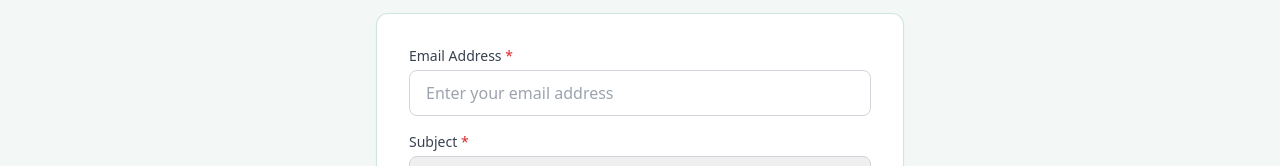
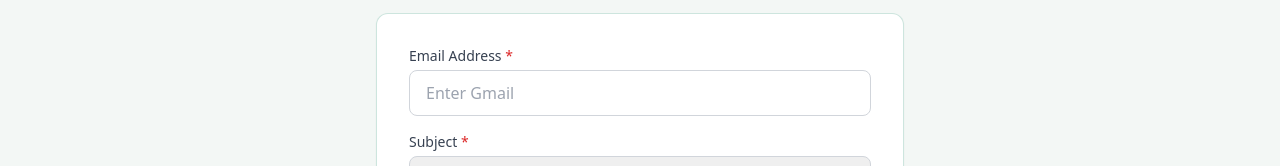
Before and after one commit to eyobyinesu77-dot/AgroConnect-Ethiopia-Production, a React (Vite) app in the folder client/: page /contact in a window 1280 px wide. Shown: the part 248-414 px from the top of the page. Built offline with nearby package versions, Linux system fonts and the light colour scheme; no server answers.

Commit message:
Change contact email placeholder to Enter Gmail

```diff
--- a/client/src/pages/public/Contact.jsx
+++ b/client/src/pages/public/Contact.jsx
@@ -82,7 +82,7 @@ export default function Contact() {
               <input
                 id="contact-email"
                 type="email"
-                placeholder="Enter your email address"
+                placeholder="Enter Gmail"
                 value={msg.guestEmail}
                 onChange={(e) => setMsg({ ...msg, guestEmail: e.target.value })}
                 required
```
